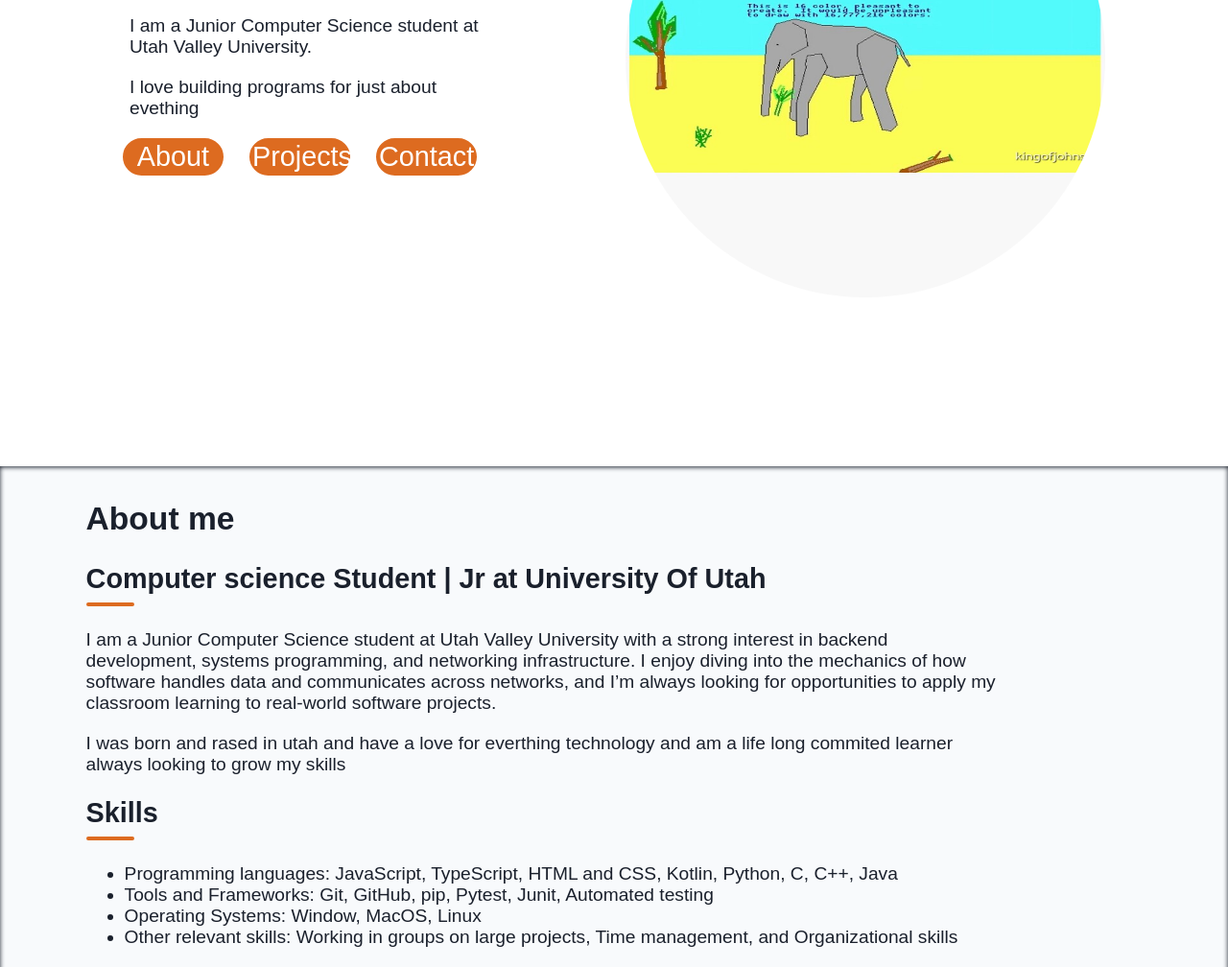
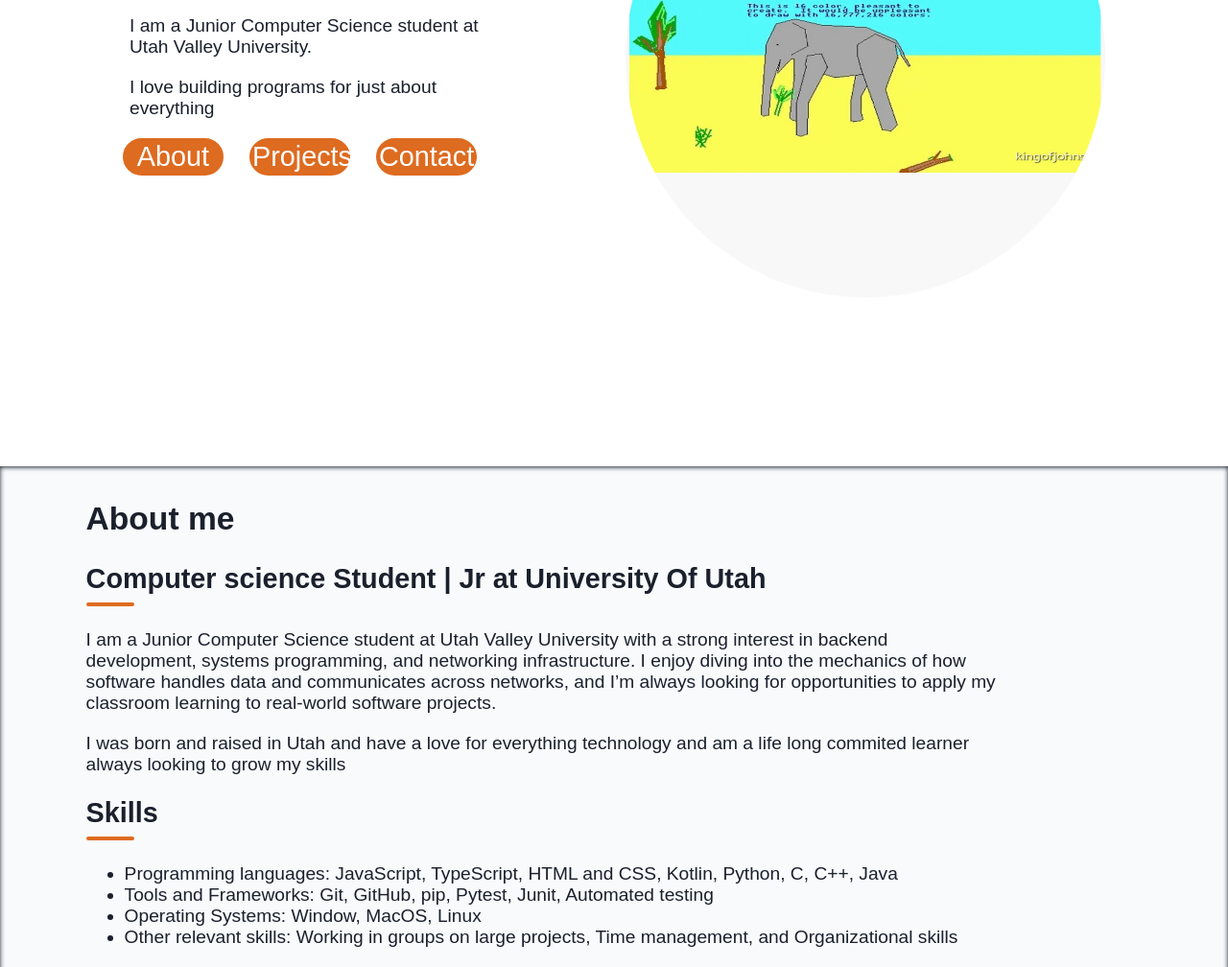
Before and after one commit to orange-dredge/Portfolio_McKay_Rencher, a plain HTML site: page index.html in a window 1280 px wide. Shown: the part 356-1364 px from the top of the page at 96% size. Drawn offline with Linux system fonts and the light colour scheme.

Commit message:
Fixed some spelling error
Fixed some spelling errors

```diff
--- a/index.html
+++ b/index.html
@@ -37,7 +37,7 @@
                     </div>
                     <div id="home-page-bio">
                         <p>I am a Junior Computer Science student at Utah Valley University.</p>
-                        <p>I love building programs for just about evething</p>
+                        <p>I love building programs for just about everything</p>
                     </div>
                     <div id="home-page-nav">
                         <ul id="home-page-nav-elements">
@@ -61,7 +61,7 @@
             <h1>About me</h1>
             <h2>Computer science Student | Jr at University Of Utah</h2>
             <p>I am a Junior Computer Science student at Utah Valley University with a strong interest in backend development, systems programming, and networking infrastructure. I enjoy diving into the mechanics of how software handles data and communicates across networks, and I’m always looking for opportunities to apply my classroom learning to real-world software projects.</p>
-            <p>I was born and rased in utah and have a love for everthing technology and am a life long commited learner always looking to grow my skills</p>
+            <p>I was born and raised in Utah and have a love for everything technology and am a life long commited learner always looking to grow my skills</p>
             <h2>Skills</h2>
             <ul>
                 <li>Programming languages: JavaScript, TypeScript, HTML and CSS, Kotlin, Python, C, C++, Java</li>
```
